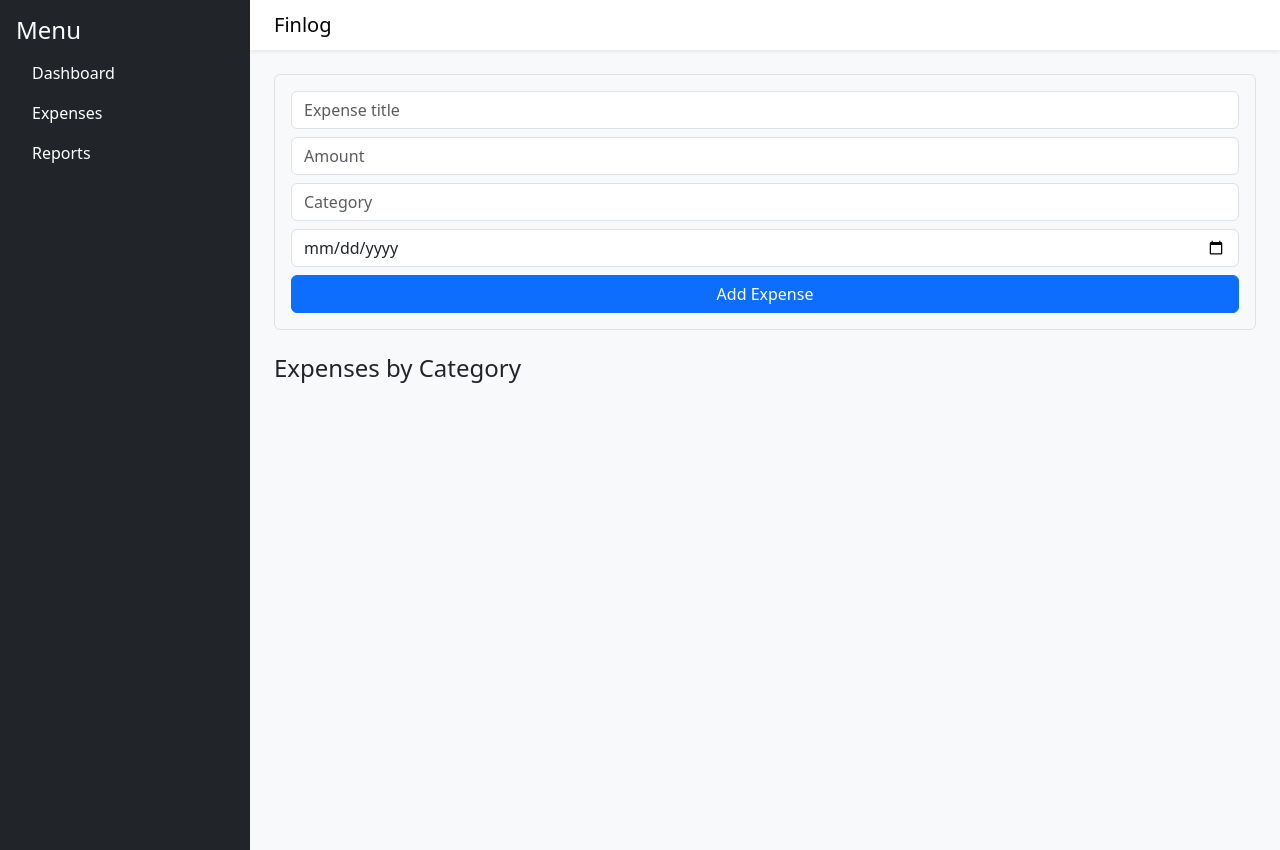
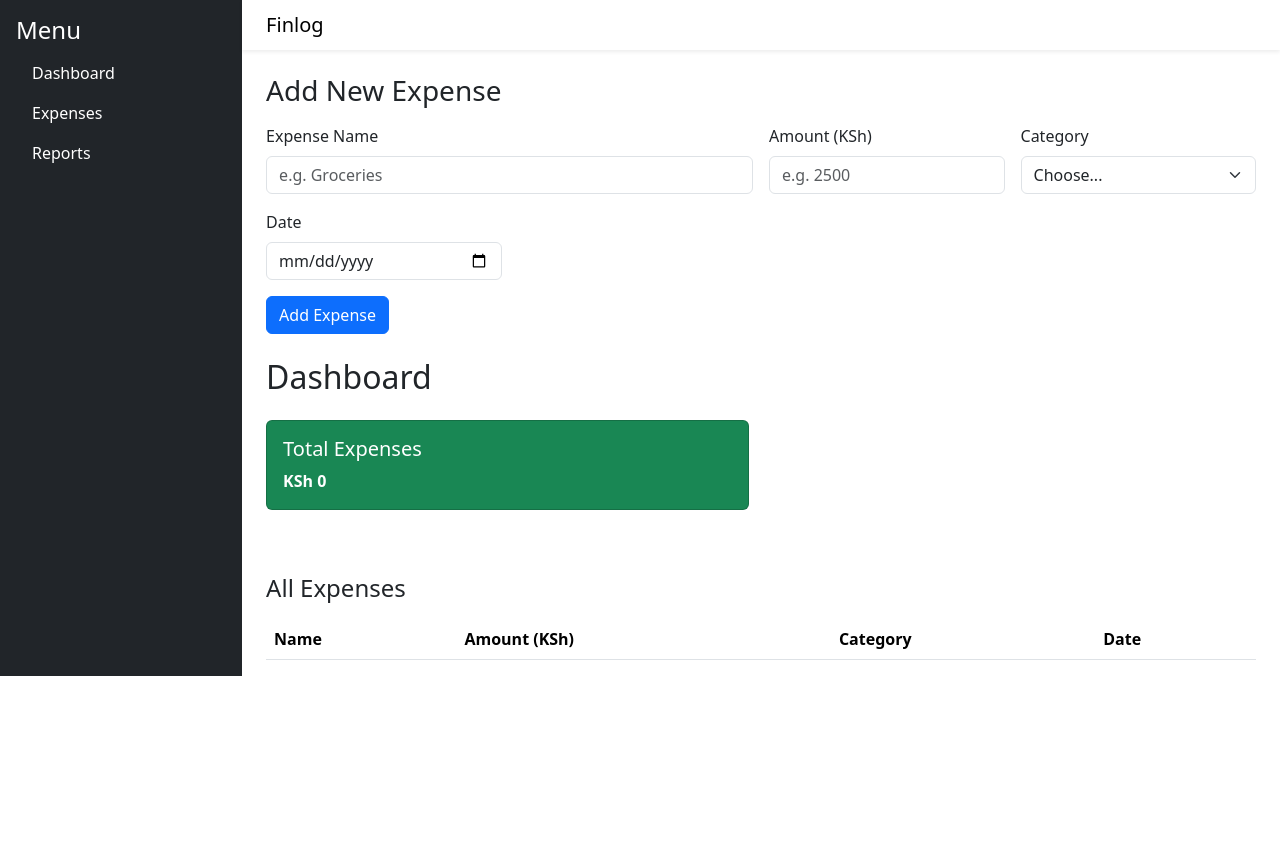
Before and after one commit to elishaoigara/finlog, a React (Create React App) app: page / in a window 1280 px wide. After the commit the page ends 800 px from the top, so only its background shows below. Built offline with nearby package versions, Linux system fonts and the light colour scheme; a small style sheet from the web is missing.

Commit message:
Add expense tracking functionality and UI components

```diff
--- a/package.json
+++ b/package.json
@@ -8,7 +8,9 @@
     "@testing-library/react": "^16.3.0",
     "@testing-library/user-event": "^13.5.0",
     "bootstrap": "^5.3.7",
+    "chart.js": "^4.5.0",
     "react": "^19.1.0",
+    "react-chartjs-2": "^5.3.0",
     "react-dom": "^19.1.0",
     "react-scripts": "5.0.1",
     "react-toastify": "^11.0.5",
--- a/public/index.html
+++ b/public/index.html
@@ -10,22 +10,19 @@
     content="Web site created using create-react-app"
   />
   <link rel="apple-touch-icon" href="%PUBLIC_URL%/logo192.png" />
-    <!--
-      manifest.json provides metadata used when your web app is installed on a
-      user's mobile device or desktop. See https://developers.google.com/web/fundamentals/web-app-manifest/
-    -->
   <link rel="manifest" href="%PUBLIC_URL%/manifest.json" />
-    <!--
-      Notice the use of %PUBLIC_URL% in the tags above.
-      It will be replaced with the URL of the `public` folder during the build.
-      Only files inside the `public` folder can be referenced from the HTML.
 
-      Unlike "/favicon.ico" or "favicon.ico", "%PUBLIC_URL%/favicon.ico" will
-      work correctly both with client-side routing and a non-root public URL.
-      Learn how to configure a non-root public URL by running `npm run build`.
-    -->
+  <!-- ✅ ADD THIS LINE BELOW to load Bootstrap -->
+  <link
+    href="https://cdn.jsdelivr.net/npm/bootstrap@5.3.2/dist/css/bootstrap.min.css"
+    rel="stylesheet"
+    integrity="sha384-MuFA+0Am8j3TwZqhgAB5VZgHZ3+4K8Hp7MKv37U8zvZPVXcVJzj3KvllH/0Wht5f"
+    crossorigin="anonymous"
+  />
+
   <title>React App</title>
 </head>
+
   <body>
     <noscript>You need to enable JavaScript to run this app.</noscript>
     <div id="root"></div>
--- a/src/App.js
+++ b/src/App.js
@@ -3,11 +3,12 @@ import Navbar from './components/Navbar';
 import Sidebar from './components/Sidebar';
 import Dashboard from './components/Dashboard';
 import ExpenseForm from './components/ExpenseForm';
+import 'bootstrap/dist/css/bootstrap.min.css';
 
 function App() {
   const [expenses, setExpenses] = useState([]);
 
-  const handleAddExpense = (expense) => {
+  const addExpense = (expense) => {
     setExpenses([...expenses, expense]);
   };
 
@@ -16,8 +17,8 @@ function App() {
       <Sidebar />
       <div className="flex-grow-1">
         <Navbar />
-        <main className="p-4 bg-light min-vh-100">
-          <ExpenseForm onAddExpense={handleAddExpense} />
+        <main className="container mt-4">
+          <ExpenseForm onAdd={addExpense} />
           <Dashboard expenses={expenses} />
         </main>
       </div>
--- a/src/components/Dashboard.js
+++ b/src/components/Dashboard.js
@@ -1,31 +1,44 @@
 import React from 'react';
 
 function Dashboard({ expenses }) {
-  const groupedByCategory = expenses.reduce((acc, expense) => {
-    const cat = expense.category;
-    if (!acc[cat]) acc[cat] = [];
-    acc[cat].push(expense);
-    return acc;
-  }, {});
+  const total = expenses.reduce((sum, exp) => sum + parseFloat(exp.amount), 0);
 
   return (
-    <div className="mt-4">
-      <h4>Expenses by Category</h4>
-      {Object.entries(groupedByCategory).map(([category, items]) => (
-        <div key={category} className="mb-3">
-          <h5>{category}</h5>
-          <ul className="list-group">
-            {items.map((item) => (
-              <li key={item.id} className="list-group-item d-flex justify-content-between">
-                <span>{item.title}</span>
-                <span>
-                  KSh {item.amount.toLocaleString('en-KE', { minimumFractionDigits: 2 })} | {item.date}
-                </span>
-              </li>
-            ))}
-          </ul>
+    <div className="container mt-4">
+      <h2 className="mb-4">Dashboard</h2>
+
+      <div className="row">
+        <div className="col-md-6">
+          <div className="card text-white bg-success mb-3">
+            <div className="card-body">
+              <h5 className="card-title">Total Expenses</h5>
+              <p className="card-text fw-bold">KSh {total.toLocaleString()}</p>
+            </div>
+          </div>
         </div>
-      ))}
+      </div>
+
+      <h4 className="mt-5">All Expenses</h4>
+      <table className="table table-striped mt-3">
+        <thead>
+          <tr>
+            <th>Name</th>
+            <th>Amount (KSh)</th>
+            <th>Category</th>
+            <th>Date</th>
+          </tr>
+        </thead>
+        <tbody>
+          {expenses.map((expense, index) => (
+            <tr key={index}>
+              <td>{expense.name}</td>
+              <td>{parseFloat(expense.amount).toLocaleString()}</td>
+              <td>{expense.category}</td>
+              <td>{new Date(expense.date).toLocaleDateString()}</td>
+            </tr>
+          ))}
+        </tbody>
+      </table>
     </div>
   );
 }
--- a/src/components/ExpenseForm.js
+++ b/src/components/ExpenseForm.js
@@ -1,62 +1,88 @@
 import React, { useState } from 'react';
 
-function ExpenseForm({ onAddExpense }) {
-  const [title, setTitle] = useState('');
+function ExpenseForm({ onAdd }) {
+  const [name, setName] = useState('');
   const [amount, setAmount] = useState('');
   const [category, setCategory] = useState('');
   const [date, setDate] = useState('');
 
   const handleSubmit = (e) => {
     e.preventDefault();
-    const newExpense = {
-      id: Date.now(),
-      title,
-      amount: parseFloat(amount),
+    if (!name || !amount || !category || !date) return;
+
+    onAdd({
+      name,
+      amount,
       category,
       date,
-    };
-    onAddExpense(newExpense);
-    setTitle('');
+    });
+
+    setName('');
     setAmount('');
     setCategory('');
     setDate('');
   };
 
   return (
-    <form onSubmit={handleSubmit} className="p-3 border rounded">
+    <div className="container mt-4">
+      <h3 className="mb-3">Add New Expense</h3>
+      <form onSubmit={handleSubmit} className="row g-3">
+        <div className="col-md-6">
+          <label htmlFor="name" className="form-label">Expense Name</label>
           <input
             type="text"
-        placeholder="Expense title"
-        value={title}
-        onChange={(e) => setTitle(e.target.value)}
-        className="form-control mb-2"
-        required
+            className="form-control"
+            id="name"
+            value={name}
+            onChange={(e) => setName(e.target.value)}
+            placeholder="e.g. Groceries"
           />
+        </div>
+
+        <div className="col-md-3">
+          <label htmlFor="amount" className="form-label">Amount (KSh)</label>
           <input
             type="number"
-        placeholder="Amount"
+            className="form-control"
+            id="amount"
             value={amount}
             onChange={(e) => setAmount(e.target.value)}
-        className="form-control mb-2"
-        required
+            placeholder="e.g. 2500"
           />
-      <input
-        type="text"
-        placeholder="Category"
+        </div>
+
+        <div className="col-md-3">
+          <label htmlFor="category" className="form-label">Category</label>
+          <select
+            className="form-select"
+            id="category"
             value={category}
             onChange={(e) => setCategory(e.target.value)}
-        className="form-control mb-2"
-        required
-      />
+          >
+            <option value="">Choose...</option>
+            <option value="Food">Food</option>
+            <option value="Transport">Transport</option>
+            <option value="Utilities">Utilities</option>
+            <option value="Entertainment">Entertainment</option>
+          </select>
+        </div>
+
+        <div className="col-md-3">
+          <label htmlFor="date" className="form-label">Date</label>
           <input
             type="date"
+            className="form-control"
+            id="date"
             value={date}
             onChange={(e) => setDate(e.target.value)}
-        className="form-control mb-2"
-        required
           />
-      <button type="submit" className="btn btn-primary w-100">Add Expense</button>
+        </div>
+
+        <div className="col-12">
+          <button type="submit" className="btn btn-primary">Add Expense</button>
+        </div>
       </form>
+    </div>
   );
 }
 
```
Also changed, not shown: src/components/AddExpenseForm.js (added, +54 -0 lines), 1 other file (tests, documents, lock files or other folders). Lines whose indentation alone changed are shown as unchanged.
